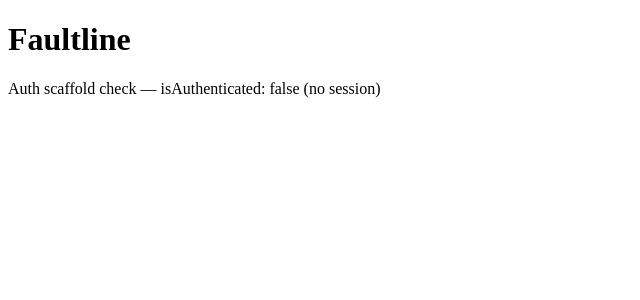
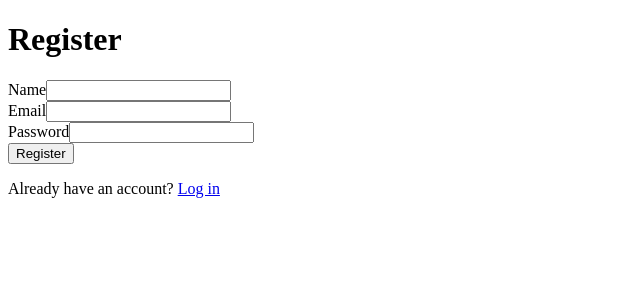
Before and after one commit to naba-runn/faultline, a React (Vite) app in the folder client/: page /register in a window 1280 px wide. Shown: the top 300 px of the page, without its empty margins (0-640 px from the left). Built offline with nearby package versions, Linux system fonts and the light colour scheme; no server answers.

Commit message:
feat(task-16): add Login/Register pages and ProtectedRoute with react-router-dom

```diff
--- a/client/package.json
+++ b/client/package.json
@@ -11,7 +11,8 @@
     "dependencies": {
         "axios": "^1.7.9",
         "react": "^18.3.1",
-        "react-dom": "^18.3.1"
+        "react-dom": "^18.3.1",
+        "react-router-dom": "^6.28.0"
     },
     "devDependencies": {
         "@vitejs/plugin-react": "^4.3.4",
--- a/client/src/App.jsx
+++ b/client/src/App.jsx
@@ -1,25 +1,30 @@
-import { useAuth } from './context/AuthContext.jsx';
+import { BrowserRouter, Routes, Route, Navigate } from 'react-router-dom';
+import LoginPage from './pages/LoginPage.jsx';
+import RegisterPage from './pages/RegisterPage.jsx';
+import DashboardPage from './pages/DashboardPage.jsx';
+import ProtectedRoute from './components/ProtectedRoute.jsx';
 
-// Placeholder root component for Task 15. Only exists to prove
-// AuthContext + the axios instance are wired correctly end-to-end
-// (the /api/auth/me bootstrap check on mount). Login/Register pages
-// and ProtectedRoute land in Task 16 — this is deliberately not a
-// real UI yet.
+// Root now carries real routing (Task 16), replacing Task 15's
+// wiring-check placeholder. Dashboard is still a placeholder itself —
+// the real project list / error group table lands in Task 17.
 function App() {
-    const { user, loading, isAuthenticated } = useAuth();
-
-    if (loading) {
-        return <p>Checking auth status...</p>;
-    }
-
     return (
-        <div>
-            <h1>Faultline</h1>
-            <p>
-                Auth scaffold check — isAuthenticated: {String(isAuthenticated)}
-                {user ? ` (logged in as ${user.name})` : ' (no session)'}
-            </p>
-        </div>
+        <BrowserRouter>
+            <Routes>
+                <Route path="/login" element={<LoginPage />} />
+                <Route path="/register" element={<RegisterPage />} />
+                <Route
+                    path="/dashboard"
+                    element={
+                        <ProtectedRoute>
+                            <DashboardPage />
+                        </ProtectedRoute>
+                    }
+                />
+                <Route path="/" element={<Navigate to="/dashboard" replace />} />
+                <Route path="*" element={<Navigate to="/dashboard" replace />} />
+            </Routes>
+        </BrowserRouter>
     );
 }
 
--- /dev/null
+++ b/client/src/components/ProtectedRoute.jsx
@@ -0,0 +1,23 @@
+import { Navigate } from 'react-router-dom';
+import { useAuth } from '../context/AuthContext.jsx';
+
+// Gates a route on auth state from AuthContext (Task 15). While the
+// initial GET /api/auth/me bootstrap check is still in flight, render
+// nothing meaningful yet rather than bouncing to /login — that would
+// wrongly kick out an already-logged-in user on every page refresh
+// while the check resolves.
+function ProtectedRoute({ children }) {
+    const { isAuthenticated, loading } = useAuth();
+
+    if (loading) {
+        return <p>Checking auth status...</p>;
+    }
+
+    if (!isAuthenticated) {
+        return <Navigate to="/login" replace />;
+    }
+
+    return children;
+}
+
+export default ProtectedRoute;
--- /dev/null
+++ b/client/src/pages/DashboardPage.jsx
@@ -0,0 +1,20 @@
+import { useAuth } from '../context/AuthContext.jsx';
+
+// Placeholder landing page behind ProtectedRoute. Replaced with the
+// real project list / error group table in Task 17 — this only exists
+// so Task 16 has a real destination to route to and log out from.
+function DashboardPage() {
+    const { user, logout } = useAuth();
+
+    return (
+        <div>
+            <h1>Dashboard</h1>
+            <p>Logged in as {user?.name}.</p>
+            <button type="button" onClick={logout}>
+                Log out
+            </button>
+        </div>
+    );
+}
+
+export default DashboardPage;
--- /dev/null
+++ b/client/src/pages/LoginPage.jsx
@@ -0,0 +1,70 @@
+import { useState } from 'react';
+import { useNavigate, Link } from 'react-router-dom';
+import { useAuth } from '../context/AuthContext.jsx';
+
+function LoginPage() {
+    const { login } = useAuth();
+    const navigate = useNavigate();
+
+    const [email, setEmail] = useState('');
+    const [password, setPassword] = useState('');
+    const [error, setError] = useState('');
+    const [submitting, setSubmitting] = useState(false);
+
+    async function handleSubmit(e) {
+        e.preventDefault();
+        setError('');
+        setSubmitting(true);
+
+        try {
+            await login(email, password);
+            navigate('/dashboard');
+        } catch (err) {
+            // docs/API.md: both the 400 (missing fields) and 401 (bad
+            // credentials) cases return { success: false, error: "<msg>" }.
+            // Falling back to a generic message covers network failures /
+            // unexpected shapes without throwing inside the catch block.
+            const message = err.response?.data?.error || 'Login failed. Please try again.';
+            setError(message);
+        } finally {
+            setSubmitting(false);
+        }
+    }
+
+    return (
+        <div>
+            <h1>Log in</h1>
+            <form onSubmit={handleSubmit}>
+                <div>
+                    <label htmlFor="email">Email</label>
+                    <input
+                        id="email"
+                        type="email"
+                        value={email}
+                        onChange={(e) => setEmail(e.target.value)}
+                        required
+                    />
+                </div>
+                <div>
+                    <label htmlFor="password">Password</label>
+                    <input
+                        id="password"
+                        type="password"
+                        value={password}
+                        onChange={(e) => setPassword(e.target.value)}
+                        required
+                    />
+                </div>
+                {error && <p role="alert">{error}</p>}
+                <button type="submit" disabled={submitting}>
+                    {submitting ? 'Logging in...' : 'Log in'}
+                </button>
+            </form>
+            <p>
+                No account? <Link to="/register">Register</Link>
+            </p>
+        </div>
+    );
+}
+
+export default LoginPage;
--- /dev/null
+++ b/client/src/pages/RegisterPage.jsx
@@ -0,0 +1,79 @@
+import { useState } from 'react';
+import { useNavigate, Link } from 'react-router-dom';
+import { useAuth } from '../context/AuthContext.jsx';
+
+function RegisterPage() {
+    const { register } = useAuth();
+    const navigate = useNavigate();
+
+    const [name, setName] = useState('');
+    const [email, setEmail] = useState('');
+    const [password, setPassword] = useState('');
+    const [error, setError] = useState('');
+    const [submitting, setSubmitting] = useState(false);
+
+    async function handleSubmit(e) {
+        e.preventDefault();
+        setError('');
+        setSubmitting(true);
+
+        try {
+            await register(name, email, password);
+            navigate('/dashboard');
+        } catch (err) {
+            // docs/API.md: 400 (missing fields / validation) and 409
+            // (duplicate email) both return { success: false, error: "<msg>" }.
+            const message = err.response?.data?.error || 'Registration failed. Please try again.';
+            setError(message);
+        } finally {
+            setSubmitting(false);
+        }
+    }
+
+    return (
+        <div>
+            <h1>Register</h1>
+            <form onSubmit={handleSubmit}>
+                <div>
+                    <label htmlFor="name">Name</label>
+                    <input
+                        id="name"
+                        type="text"
+                        value={name}
+                        onChange={(e) => setName(e.target.value)}
+                        required
+                    />
+                </div>
+                <div>
+                    <label htmlFor="email">Email</label>
+                    <input
+                        id="email"
+                        type="email"
+                        value={email}
+                        onChange={(e) => setEmail(e.target.value)}
+                        required
+                    />
+                </div>
+                <div>
+                    <label htmlFor="password">Password</label>
+                    <input
+                        id="password"
+                        type="password"
+                        value={password}
+                        onChange={(e) => setPassword(e.target.value)}
+                        required
+                    />
+                </div>
+                {error && <p role="alert">{error}</p>}
+                <button type="submit" disabled={submitting}>
+                    {submitting ? 'Registering...' : 'Register'}
+                </button>
+            </form>
+            <p>
+                Already have an account? <Link to="/login">Log in</Link>
+            </p>
+        </div>
+    );
+}
+
+export default RegisterPage;
```
Also changed, not shown: 5 other files (tests, documents, lock files or other folders).
